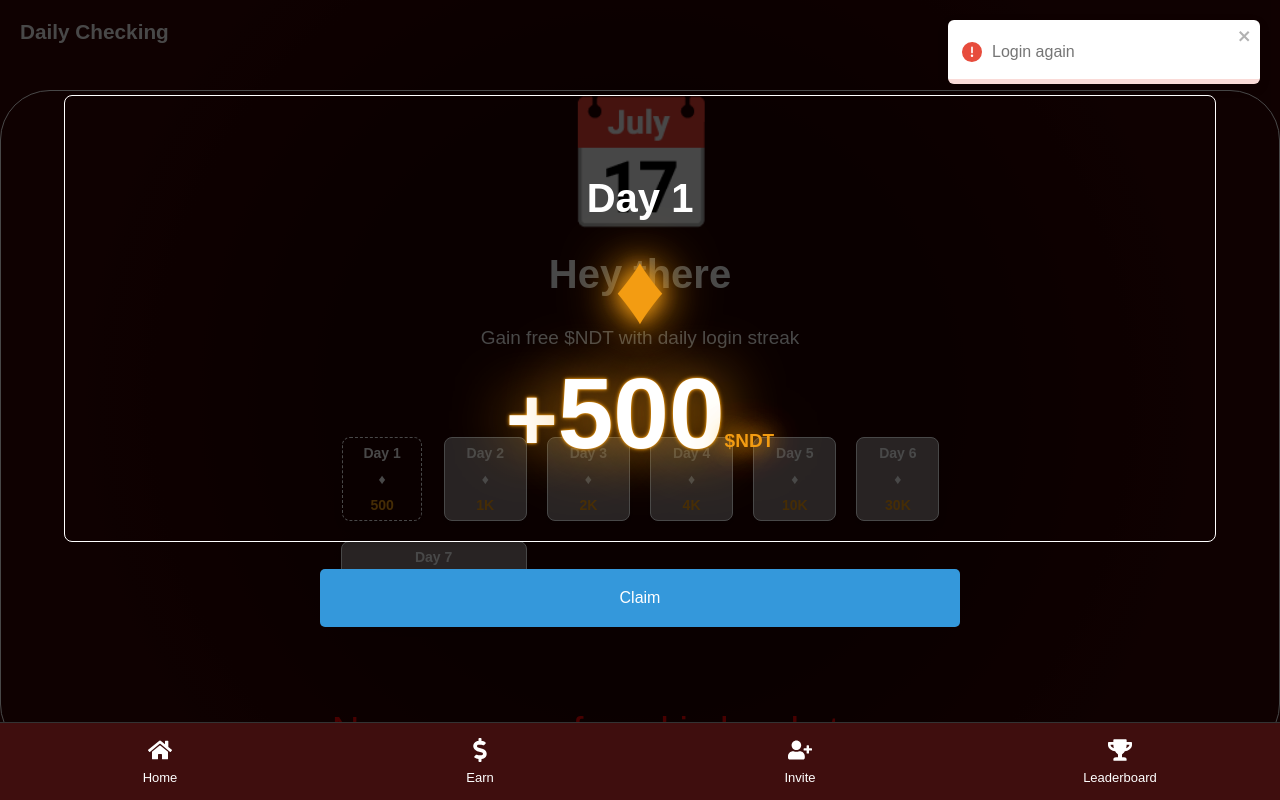
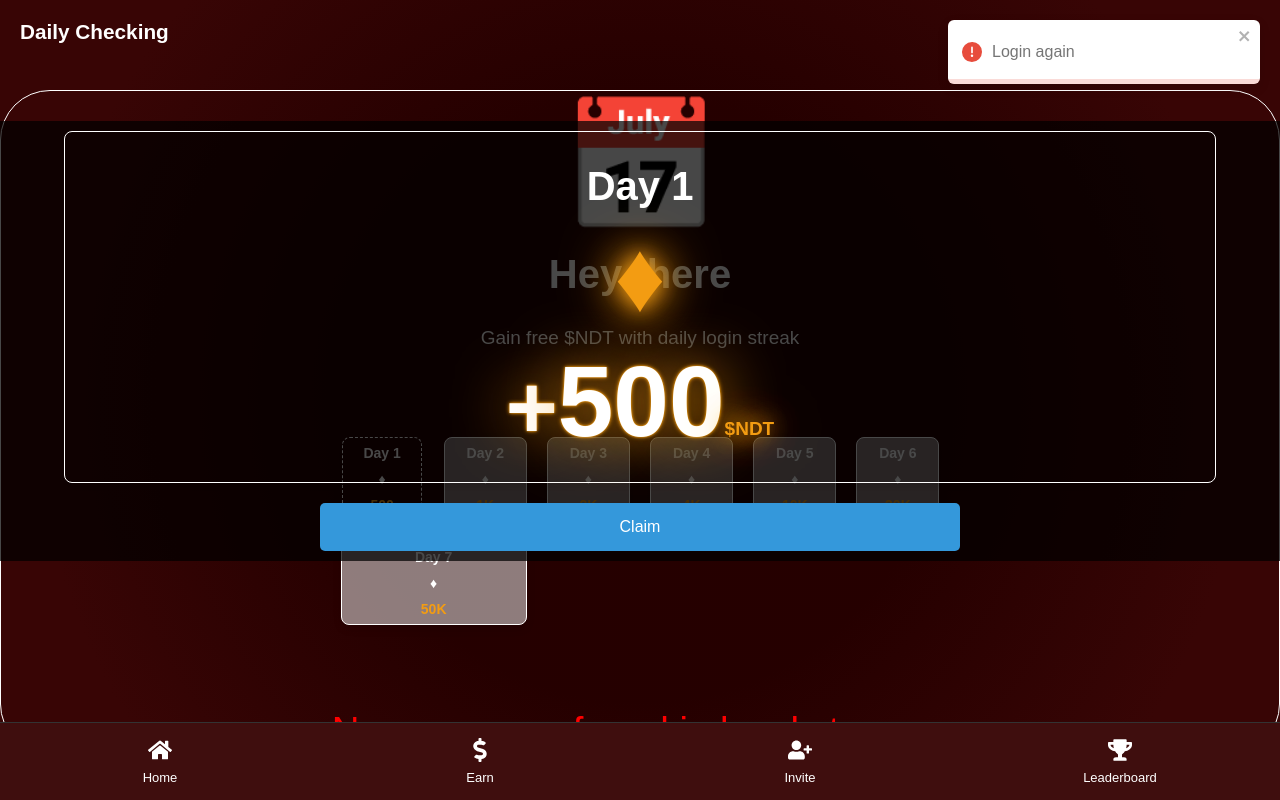
Before and after one commit to ndeen17/lost-cats, a React (Vite) app: page /daily-reward in a window 1280 px wide. Built offline with nearby package versions, Linux system fonts and the light colour scheme.

Commit message:
fixed daily reward ui

```diff
--- a/src/pages/Dailyyy.tsx
+++ b/src/pages/Dailyyy.tsx
@@ -156,8 +156,8 @@ export default function Dailyyy() {
 
       const newTimestamp = currentTimestamp.toString();
       setCookieWithExpiry(COOKIE_NAME, newTimestamp, 7); // 7 days expiry
-      // setCookieWithExpiry(COOKIE_TODAY, newTimestamp, 1); // 1 day expiry
-      // setCookieWithExpiry(COOKIE_DAY, "1", 7); // 7 days expiry
+      setCookieWithExpiry(COOKIE_TODAY, newTimestamp, 1); // 1 day expiry
+      setCookieWithExpiry(COOKIE_DAY, "1", 7); // 7 days expiry
       setDaysPassed(0); // It's the first day
     };
 
--- a/src/styles.css
+++ b/src/styles.css
@@ -64,16 +64,15 @@
 .dailyRewardsCont .wrapper {
   display: flex;
   align-items: center;
-  justify-content: center;
   position: fixed;
-  top: 50%;
+  top: 42.6%;
   left: 50%;
   z-index: 3;
   background: rgba(0, 0, 0, 0.719);
   transform: translate(-50%, -50%);
   /* Optional: Add width and height to the wrapper */
   width: 100%; /* Adjust to your needs */
-  height: 100%; /* Adjust to your needs */
+  height: 27.5em; /* Adjust to your needs */
   transition: 1s ease-in-out;
   opacity: 0;
   flex-direction: column;
@@ -83,14 +82,14 @@
   background-color: #3498db;
   color: white;
   border: none;
-  padding: 20px 20px;
+  padding: 15px 15px;
   font-size: 16px;
   border-radius: 5px;
   cursor: pointer;
   margin-top: 20px;
   width: 60%;
   position: relative;
-  margin-bottom: 8em;
+  margin-bottom: 10px;
   display: flex;
   align-items: center;
   justify-content: center;
@@ -105,7 +104,6 @@
 }
 .dailyRewardsCont .wrapper .tile {
   border-radius: 8px;
-  padding: 20px;
   border: 1px solid white;
   text-align: center;
   display: flex;
@@ -114,10 +112,8 @@
   justify-content: center;
   font-size: 15px;
   width: 90%;
-  margin-bottom: 0.5em;
-  margin-top: 50px;
-  padding-top: 4em;
-  padding-bottom: 4em;
+  margin-top: 10px;
+  height: 90%;
   box-shadow: 0 4px 8px rgba(0, 0, 0, 0.1);
 }
 .dailyRewardsCont .wrapper .tile h4 {
--- a/src/styles.scss
+++ b/src/styles.scss
@@ -81,32 +81,34 @@
  .wrapper {
   display: flex;
   align-items: center;
-  justify-content: center;
+  // justify-content: center;
   position: fixed;
-  top: 50%;
+  top: 42.6%;
   left: 50%;
   z-index: 3;
   background: rgba(0, 0, 0, 0.719);
   transform: translate(-50%, -50%);
   /* Optional: Add width and height to the wrapper */
   width: 100%;  /* Adjust to your needs */
-  height: 100%; /* Adjust to your needs */
+  height: 27.5em; /* Adjust to your needs */
   transition: 1s ease-in-out;
   opacity: 0;
   flex-direction: column;
+  // border: 4px solid rgb(212, 20, 20);
+  // overflow: auto;
  transition: opacity 2s ease-in-out, transform 2s ease-in-out; /* Transition for fade-in/out and scale */
  button {
   background-color: #3498db;                        // Blue background for the button
   color: white;                                     // White text color
   border: none;                                     // Remove default border
-  padding: 20px 20px;                               // Button padding
+  padding: 15px 15px;                               // Button padding
   font-size: 16px;                                  // Button font size
   border-radius: 5px;                               // Rounded corners
   cursor: pointer;                                  // Cursor pointer on hover
   margin-top: 20px;
   width: 60%;                                        // Width of the button
   position: relative;
-  margin-bottom: 8em;
+  margin-bottom: 10px;
   display: flex;
   align-items: center;
   justify-content: center;
@@ -122,7 +124,7 @@
   .tile {
     // background-color: #f3f3f3ce;                    // Light background for each item
     border-radius: 8px;                              // Round corners
-    padding: 20px;
+    // padding: 20px;
      border: 1px solid white;                           // Padding inside each item
     text-align: center;
     // height: 21em;
@@ -132,10 +134,11 @@
     justify-content: center;
     font-size: 15px;
     width: 90%;
-    margin-bottom: .5em;
-    margin-top: 50px;
-    padding-top: 4em;
-    padding-bottom: 4em;                   // Center the text inside each item
+    // margin-bottom: .5em;
+    margin-top: 10px;
+    // padding-top: 4em;
+    // padding-bottom: 4em;
+    height: 90%;                 // Center the text inside each item
     box-shadow: 0 4px 8px rgba(0, 0, 0, 0.1);       // Light shadow for depth
 
     h4 {
```
Also changed, not shown: 1 other file (tests, documents, lock files or other folders).
